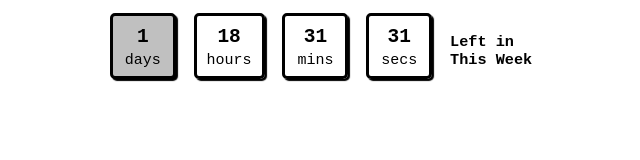
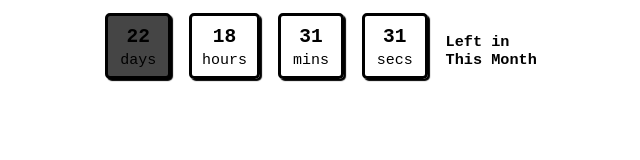
Before and after one commit to maryaso/notion, a plain HTML site: page index.html in a window 1280 px wide. Shown: the whole page, without its empty margins (319-959 px from the left). Drawn offline with Linux system fonts and the light colour scheme.

Commit message:
Update index.html

```diff
--- a/index.html
+++ b/index.html
@@ -3,8 +3,9 @@
 <head>
     <meta charset="UTF-8">
     <meta name="viewport" content="width=device-width, initial-scale=1.0">
+    <link href="https://fonts.googleapis.com/css2?family=Fjalla+One&display=swap" rel="stylesheet">
 
-    <title>Time Left this week</title>
+    <title>Time Left in this month</title>
     <style>
 
         body{
@@ -40,7 +41,7 @@
         }
 
         #days{
-            background-color:  #c0c0c0; ;
+            background-color:  #454545; ;
         }
 
 
@@ -50,17 +51,13 @@
 
     <div id="counter">
 
-    <div>
         <h2 class="box" id="days"></h2>
         <h2 class="box" id="hours"></h2>
         <h2 class="box" id="minutes"></h2>
         <h2 class="box" id="seconds"></h2>
-
         <h3>
-            Left in <br>This Week
+            Left in <br>This Month
         </h3>
-    </div>
-
     </div>
 
 
@@ -75,15 +72,8 @@
     }
     function showRemaining (){
     now = new Date();
-
-
-    if(now.getDay() == 0 ){
-      d = 6
-    }
-    else{
-       d = now.getDay() - 1
-    }
-    days = 6 - d ;
+    days_in_this_month = new Date( now.getFullYear(), now.getMonth()+1, 0).getDate();
+    days = days_in_this_month- now.getDate();
     hours = 23 - now.getHours();
     minutes = 59 - now.getMinutes();
     seconds = 59 - now.getSeconds();
```
